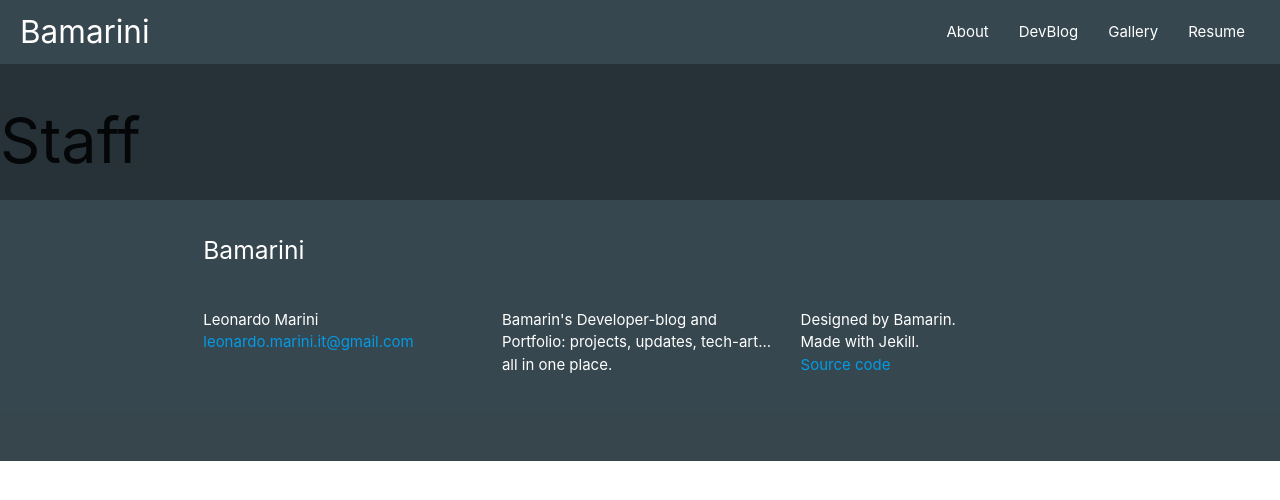
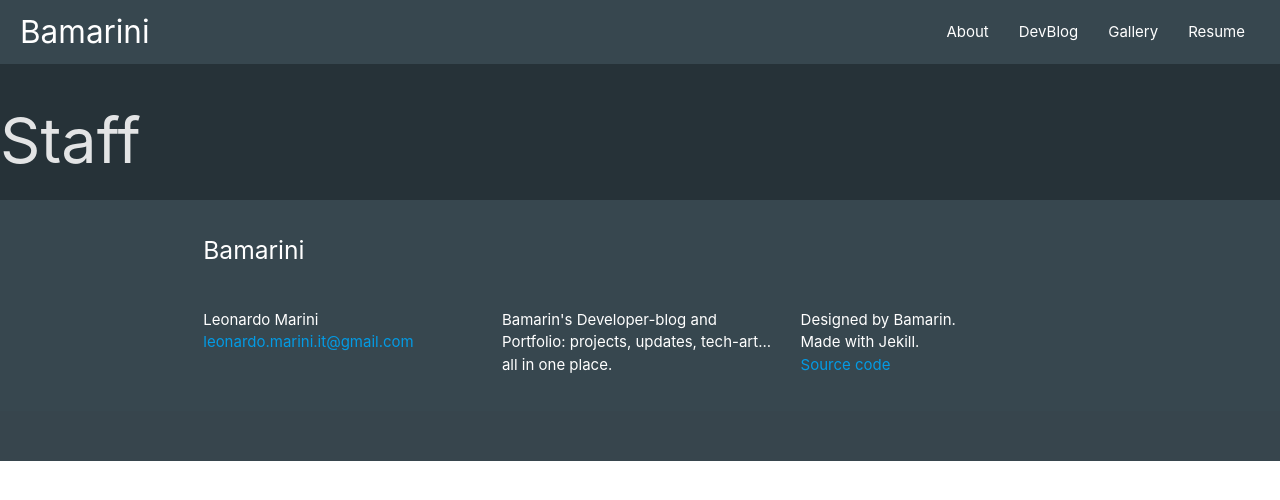
Before and after one commit to Bamarin/Bamarin.github.io, a Jekyll site: the page built from staff.html, in a window 1280 px wide. Shown: the top 500 px of the page. Built offline with Jekyll 4.4.1, drawn with Linux system fonts in a browser that asks for light colours.

Commit message:
light text

```diff
--- a/_sass/components/_variables.scss
+++ b/_sass/components/_variables.scss
@@ -304,7 +304,7 @@ $toast-action-color: #eeff41;
 // ==========================================================================
 
 $font-stack: -apple-system, BlinkMacSystemFont, "Segoe UI", Roboto, Oxygen-Sans, Ubuntu, Cantarell, "Helvetica Neue", sans-serif !default;
-$off-black: rgba(0, 0, 0, 0.87) !default;
+$off-black: rgba(255, 255, 255, 0.87) !default;
 // Header Styles
 $h1-fontsize: 4.2rem !default;
 $h2-fontsize: 3.56rem !default;
```
